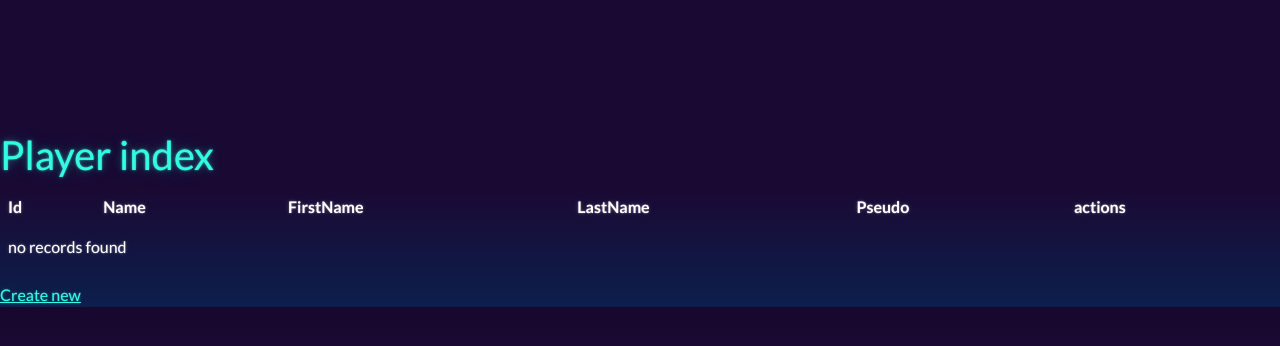
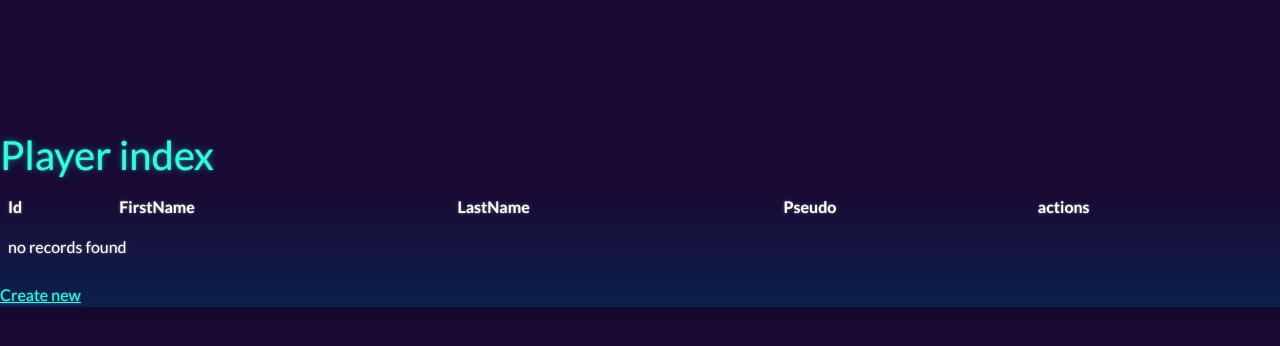
Before and after one commit to AdrienClement38/NexusVerse, a Symfony app: template templates/adminPlayer/index.html.twig in a window 1280 px wide. Shown: the part 293-639 px from the top of the page. Run offline with Twig, Linux system fonts and the light colour scheme; the template is opened without the code that fills it, so the values that code supplies are empty; style sheets or scripts are compiled from the project's sources; some libraries are stand-ins or nearby versions.

Commit message:
FIX player field name in admin index page

```diff
--- a/templates/adminPlayer/index.html.twig
+++ b/templates/adminPlayer/index.html.twig
@@ -10,7 +10,6 @@
         <thead>
             <tr>
                 <th>Id</th>
-                <th>Name</th>
                 <th>FirstName</th>
                 <th>LastName</th>
                 <th>Pseudo</th>
```
